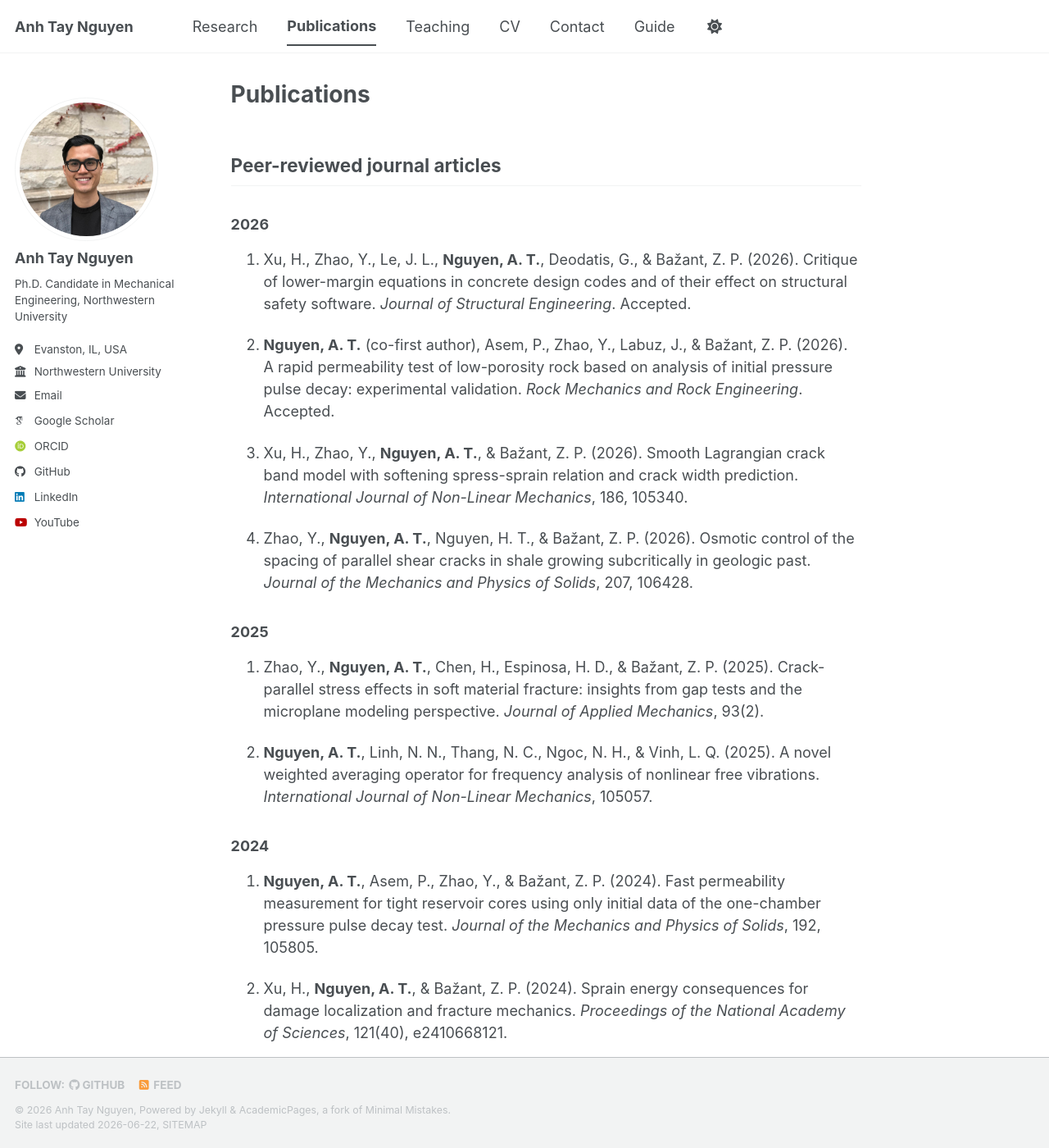
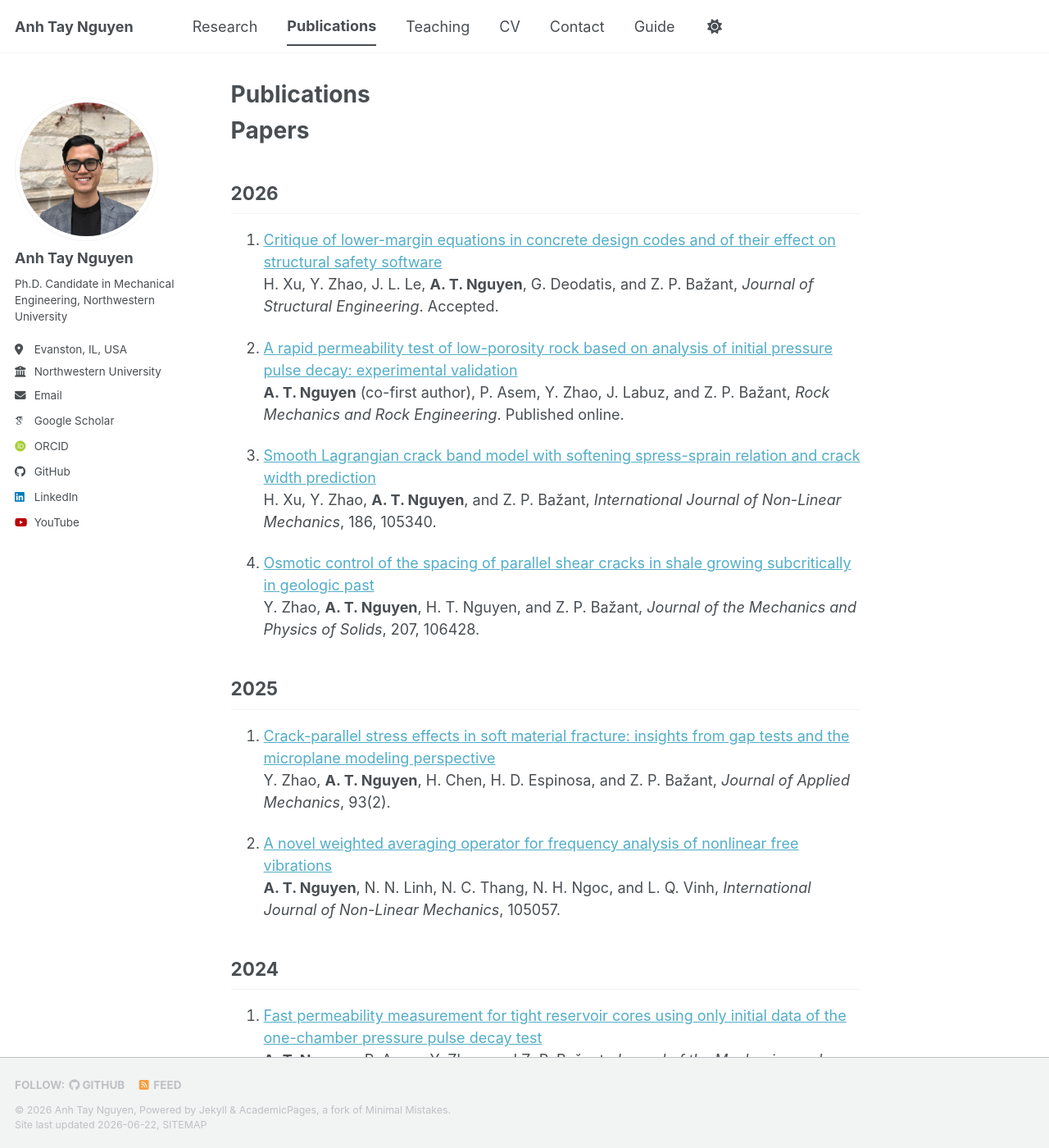
Before and after one commit to anhtaynguyen/anhtaynguyen.github.io, a Jekyll site: the page built from _pages/publications.md, in a window 1280 px wide and 1400 px high. Shown: the whole window at 82% size. Built offline with Jekyll 4.4.1, drawn with Linux system fonts in a browser that asks for light colours; some web fonts are replaced; a script bundle is joined from its source files by our own code; library files that are not in the unit come from our copies; some of the changed text lies outside the part shown.

Commit message:
Update publications.md

```diff
--- a/_pages/publications.md
+++ b/_pages/publications.md
@@ -4,92 +4,118 @@ permalink: /publications/
 author_profile: true
 ---
 
-## Peer-reviewed journal articles
+# Papers
 
-### 2026
+## 2026
 
-1. Xu, H., Zhao, Y., Le, J. L., **Nguyen, A. T.**, Deodatis, G., & Bažant, Z. P. (2026). Critique of lower-margin equations in concrete design codes and of their effect on structural safety software. *Journal of Structural Engineering*. Accepted.
+1. [Critique of lower-margin equations in concrete design codes and of their effect on structural safety software](#)
+   H. Xu, Y. Zhao, J. L. Le, **A. T. Nguyen**, G. Deodatis, and Z. P. Bažant, *Journal of Structural Engineering*. Accepted.
 
-2. **Nguyen, A. T.** (co-first author), Asem, P., Zhao, Y., Labuz, J., & Bažant, Z. P. (2026). A rapid permeability test of low-porosity rock based on analysis of initial pressure pulse decay: experimental validation. *Rock Mechanics and Rock Engineering*. Accepted.
+2. [A rapid permeability test of low-porosity rock based on analysis of initial pressure pulse decay: experimental validation](https://link.springer.com/article/10.1007/s00603-026-05517-9)
+   **A. T. Nguyen** (co-first author), P. Asem, Y. Zhao, J. Labuz, and Z. P. Bažant, *Rock Mechanics and Rock Engineering*. Published online.
 
-3. Xu, H., Zhao, Y., **Nguyen, A. T.**, & Bažant, Z. P. (2026). Smooth Lagrangian crack band model with softening spress-sprain relation and crack width prediction. *International Journal of Non-Linear Mechanics*, 186, 105340.
+3. [Smooth Lagrangian crack band model with softening spress-sprain relation and crack width prediction](https://doi.org/10.1016/j.ijnonlinmec.2026.105340)
+   H. Xu, Y. Zhao, **A. T. Nguyen**, and Z. P. Bažant, *International Journal of Non-Linear Mechanics*, 186, 105340.
 
-4. Zhao, Y., **Nguyen, A. T.**, Nguyen, H. T., & Bažant, Z. P. (2026). Osmotic control of the spacing of parallel shear cracks in shale growing subcritically in geologic past. *Journal of the Mechanics and Physics of Solids*, 207, 106428.
+4. [Osmotic control of the spacing of parallel shear cracks in shale growing subcritically in geologic past](https://www.sciencedirect.com/science/article/pii/S0022509625004028)
+   Y. Zhao, **A. T. Nguyen**, H. T. Nguyen, and Z. P. Bažant, *Journal of the Mechanics and Physics of Solids*, 207, 106428.
 
-### 2025
+## 2025
 
-5. Zhao, Y., **Nguyen, A. T.**, Chen, H., Espinosa, H. D., & Bažant, Z. P. (2025). Crack-parallel stress effects in soft material fracture: insights from gap tests and the microplane modeling perspective. *Journal of Applied Mechanics*, 93(2).
+1. [Crack-parallel stress effects in soft material fracture: insights from gap tests and the microplane modeling perspective](https://doi.org/10.1115/1.4070265)
+   Y. Zhao, **A. T. Nguyen**, H. Chen, H. D. Espinosa, and Z. P. Bažant, *Journal of Applied Mechanics*, 93(2).
 
-6. **Nguyen, A. T.**, Linh, N. N., Thang, N. C., Ngoc, N. H., & Vinh, L. Q. (2025). A novel weighted averaging operator for frequency analysis of nonlinear free vibrations. *International Journal of Non-Linear Mechanics*, 105057.
+2. [A novel weighted averaging operator for frequency analysis of nonlinear free vibrations](https://doi.org/10.1016/j.ijnonlinmec.2025.105057)
+   **A. T. Nguyen**, N. N. Linh, N. C. Thang, N. H. Ngoc, and L. Q. Vinh, *International Journal of Non-Linear Mechanics*, 105057.
 
-### 2024
+## 2024
 
-7. **Nguyen, A. T.**, Asem, P., Zhao, Y., & Bažant, Z. P. (2024). Fast permeability measurement for tight reservoir cores using only initial data of the one-chamber pressure pulse decay test. *Journal of the Mechanics and Physics of Solids*, 192, 105805.
+1. [Fast permeability measurement for tight reservoir cores using only initial data of the one-chamber pressure pulse decay test](https://doi.org/10.1016/j.jmps.2024.105805)
+   **A. T. Nguyen**, P. Asem, Y. Zhao, and Z. P. Bažant, *Journal of the Mechanics and Physics of Solids*, 192, 105805.
 
-8. Xu, H., **Nguyen, A. T.**, & Bažant, Z. P. (2024). Sprain energy consequences for damage localization and fracture mechanics. *Proceedings of the National Academy of Sciences*, 121(40), e2410668121.
+2. [Sprain energy consequences for damage localization and fracture mechanics](https://doi.org/10.1073/pnas.2410668121)
+   H. Xu, **A. T. Nguyen**, and Z. P. Bažant, *Proceedings of the National Academy of Sciences*, 121(40), e2410668121.
 
-9. Linh, N. N., **Nguyen, A. T.**, Thang, N. C., Anh, N. D., & Elishakoff, I. (2024). Extension of dual equivalent linearization to analysis of deterministic dynamic systems: part 2 — multi-parameter equivalent linearization. *Nonlinear Dynamics*, 112(20), 18001–18030.
+3. [Extension of dual equivalent linearization to analysis of deterministic dynamic systems: part 2 — multi-parameter equivalent linearization](https://doi.org/10.1007/s11071-024-09223-7)
+   N. N. Linh, **A. T. Nguyen**, N. C. Thang, N. D. Anh, and I. Elishakoff, *Nonlinear Dynamics*, 112(20), 18001–18030.
 
-10. Kienzler, R., **Nguyen, A. T.**, & Pak, Y. E. (2024). M-integral and energy-release rates: A didactical account. *Advanced Structured Materials*, 89–120.
+4. [M-integral and energy-release rates: A didactical account](https://doi.org/10.1007/978-3-031-56132-0_5)
+   R. Kienzler, **A. T. Nguyen**, and Y. E. Pak, *Advanced Structured Materials*, 89–120.
 
-### 2023
+## 2023
 
-11. **Nguyen, A. T.**, Xu, H., Matouš, K., & Bažant, Z. P. (2023). Smooth Lagrangian crack band model based on spress-sprain relation and Lagrange multiplier constraint of displacement gradient. *Journal of Applied Mechanics*, 91(3).
+1. [Smooth Lagrangian crack band model based on spress-sprain relation and Lagrange multiplier constraint of displacement gradient](https://asmedigitalcollection.asme.org/appliedmechanics/article/91/3/031007/1169714/Smooth-Lagrangian-Crack-Band-Model-Based-on-Spress)
+   **A. T. Nguyen**, H. Xu, K. Matouš, and Z. P. Bažant, *Journal of Applied Mechanics*, 91(3).
 
-12. Bažant, Z. P., & **Nguyen, A. T.** (2023). Osmotic pressure gradient effects on water diffusion in porous rock: Can they pervert permeability tests? *Journal of Applied Mechanics*, 90(12).
+2. [Osmotic pressure gradient effects on water diffusion in porous rock: Can they pervert permeability tests?](https://doi.org/10.1115/1.4063030)
+   Z. P. Bažant and **A. T. Nguyen**, *Journal of Applied Mechanics*, 90(12).
 
-### 2022
+## 2022
 
-13. Anh, N. D., Linh, N. N., Long, T. T., Thang, N. C., **Nguyen, A. T.**, & Elishakoff, I. (2022). Extension of dual equivalent linearization to analysis of deterministic dynamic systems. Part 1: Single-parameter equivalent linearization. *Nonlinear Dynamics*, 111(2), 997–1017.
+1. [Extension of dual equivalent linearization to analysis of deterministic dynamic systems. Part 1: Single-parameter equivalent linearization](https://doi.org/10.1007/s11071-022-07894-6)
+   N. D. Anh, N. N. Linh, T. T. Long, N. C. Thang, **A. T. Nguyen**, and I. Elishakoff, *Nonlinear Dynamics*, 111(2), 997–1017.
 
-14. **Nguyen, A. T.**, Thang, N. C., Long, T. T., Anh, N. D., Thang, P. M., & Thanh, N. X. (2022). A novel weighted local averaging for the Galerkin method with application to elastic buckling of Euler column. *International Journal for Computational Methods in Engineering Science and Mechanics*, 24(2), 128–142.
+2. [A novel weighted local averaging for the Galerkin method with application to elastic buckling of Euler column](https://www.tandfonline.com/doi/full/10.1080/15502287.2022.2080612)
+   **A. T. Nguyen**, N. C. Thang, T. T. Long, N. D. Anh, P. M. Thang, and N. X. Thanh, *International Journal for Computational Methods in Engineering Science and Mechanics*, 24(2), 128–142.
 
-### 2021
+## 2021
 
-15. Linh, N. N., **Nguyen, A. T.**, Manh, N. V., Tuan, V. A., Kuu, N. V., Anh, N. D., & Elishakoff, I. (2021). Efficiency of mono-stable piezoelectric Duffing energy harvester in the secondary resonances by averaging method, part 2: Super-harmonic resonance. *International Journal of Non-Linear Mechanics*, 137, 103817.
+1. [Efficiency of mono-stable piezoelectric Duffing energy harvester in the secondary resonances by averaging method, part 2: Super-harmonic resonance](https://doi.org/10.1016/j.ijnonlinmec.2021.103817)
+   N. N. Linh, **A. T. Nguyen**, N. V. Manh, V. A. Tuan, V. Kuu, N. D. Anh, and I. Elishakoff, *International Journal of Non-Linear Mechanics*, 137, 103817.
 
-16. **Nguyen, A. T.**, Seo, Y., Park, S.-H., & Pak, Y. E. (2021). Quantification of the effects of misfit strain on the energy states of zinc-blende spherical core/shell quantum dots. *Journal of the Korean Physical Society*, 79(1), 87–94.
+2. [Quantification of the effects of misfit strain on the energy states of zinc-blende spherical core/shell quantum dots](https://doi.org/10.1007/s40042-021-00175-2)
+   **A. T. Nguyen**, Y. Seo, S.-H. Park, and Y. E. Pak, *Journal of the Korean Physical Society*, 79(1), 87–94.
 
-### 2020
+## 2020
 
-17. Anh, N. D., Linh, N. N., Manh, N. V., Tuan, V. A., Kuu, N. V., **Nguyen, A. T.**, & Elishakoff, I. (2020). Efficiency of mono-stable piezoelectric Duffing energy harvester in the secondary resonances by averaging method. Part 1: Sub-harmonic resonance. *International Journal of Non-Linear Mechanics*, 126, 103537.
+1. [Efficiency of mono-stable piezoelectric Duffing energy harvester in the secondary resonances by averaging method. Part 1: Sub-harmonic resonance](https://doi.org/10.1016/j.ijnonlinmec.2020.103537)
+   N. D. Anh, N. N. Linh, N. V. Manh, V. A. Tuan, V. Kuu, **A. T. Nguyen**, and I. Elishakoff, *International Journal of Non-Linear Mechanics*, 126, 103537.
 
 ---
 
-## Book chapter
+# Book Chapter
 
-### 2024
+## 2024
 
-1. **Nguyen, A. T.**, Garnaik, S. S., Kienzler, R., & Pak, Y. E. (2024). Path-independent integrals and their applications in fracture and defect mechanics. In *Deformation and Fracture in Materials: Advances in Experimental and Computational Mechanics*.
+1. [Path-independent integrals and their applications in fracture and defect mechanics](https://www.taylorfrancis.com/chapters/edit/10.1201/9781003359364-11/path-independent-integrals-applications-fracture-defect-mechanics-anh-tay-nguyen-shubhada-garnaik-reinhold-kienzler-eugene-pak)
+   **A. T. Nguyen**, S. S. Garnaik, R. Kienzler, and Y. E. Pak, in *Deformation and Fracture in Materials: Advances in Experimental and Computational Mechanics*.
 
 ---
 
-## Peer-reviewed conference proceedings
+# Conference Proceedings
 
-### 2026
+## 2026
 
-1. **Nguyen, A. T.**, Zhao, Y., Niu, Y., & Bažant, Z. P. (2026). Rapid in-situ permeability estimation of reservoir rocks from fall-off tests using a parabolic approximation of axisymmetric diffusion. *60th U.S. Rock Mechanics/Geomechanics Symposium*, Tucson, Arizona, USA. American Rock Mechanics Association.
+1. Rapid in-situ permeability estimation of reservoir rocks from fall-off tests using a parabolic approximation of axisymmetric diffusion
+   **A. T. Nguyen**, Y. Zhao, Y. Niu, and Z. P. Bažant, *60th U.S. Rock Mechanics/Geomechanics Symposium*, Tucson, Arizona, USA. American Rock Mechanics Association.
 
-### 2025
+## 2025
 
-2. Xu, H., **Nguyen, A. T.**, Zhao, Y., & Bažant, Z. P. (2025). A poromechanical model for the branching of hydraulic fractures in rocks with pre-existing weak layers. *59th U.S. Rock Mechanics/Geomechanics Symposium*, Santa Fe, New Mexico, USA. American Rock Mechanics Association.
+1. [A poromechanical model for the branching of hydraulic fractures in rocks with pre-existing weak layers](https://onepetro.org/ARMAUSRMS/proceedings-abstract/ARMA25/ARMA25/786316)
+   H. Xu, **A. T. Nguyen**, Y. Zhao, and Z. P. Bažant, *59th U.S. Rock Mechanics/Geomechanics Symposium*, Santa Fe, New Mexico, USA. American Rock Mechanics Association.
 
-3. **Nguyen, A. T.**, Asem, P., Matter, J., Labuz, J. F., & Bažant, Z. P. (2025). Fast permeability measurements of tight rock: Theoretical study and experimental validation. *59th U.S. Rock Mechanics/Geomechanics Symposium*, Santa Fe, New Mexico, USA. American Rock Mechanics Association.
+2. [Fast permeability measurements of tight rock: Theoretical study and experimental validation](https://onepetro.org/ARMAUSRMS/proceedings-abstract/ARMA25/ARMA25/786401)
+   **A. T. Nguyen**, P. Asem, J. Matter, J. F. Labuz, and Z. P. Bažant, *59th U.S. Rock Mechanics/Geomechanics Symposium*, Santa Fe, New Mexico, USA. American Rock Mechanics Association.
 
-### 2024
+## 2024
 
-4. Asem, P., **Nguyen, A. T.**, Bažant, Z. P., Matter, J., & Labuz, J. F. (2024). Permeability of serpentinized harzburgite and its implications on mineral carbon storage. *58th U.S. Rock Mechanics/Geomechanics Symposium*, Golden, Colorado, USA. American Rock Mechanics Association.
+1. [Permeability of serpentinized harzburgite and its implications on mineral carbon storage](https://onepetro.org/ARMAUSRMS/proceedings-abstract/ARMA24/ARMA24/549146)
+   P. Asem, **A. T. Nguyen**, Z. P. Bažant, J. Matter, and J. F. Labuz, *58th U.S. Rock Mechanics/Geomechanics Symposium*, Golden, Colorado, USA. American Rock Mechanics Association.
 
-5. Bažant, Z. P., **Nguyen, A. T.**, Xu, H., Asem, P., & Labuz, J. F. (2024). Hydraulic crack propagation and rock permeability under osmotic pressure gradients with implications for deep CO₂ sequestration and fracking. *58th U.S. Rock Mechanics/Geomechanics Symposium*, Golden, Colorado, USA. American Rock Mechanics Association.
+2. [Hydraulic crack propagation and rock permeability under osmotic pressure gradients with implications for deep CO₂ sequestration and fracking](https://onepetro.org/ARMAUSRMS/proceedings-abstract/ARMA24/ARMA24/549345)
+   Z. P. Bažant, **A. T. Nguyen**, H. Xu, P. Asem, and J. F. Labuz, *58th U.S. Rock Mechanics/Geomechanics Symposium*, Golden, Colorado, USA. American Rock Mechanics Association.
 
-### 2023
+## 2023
 
-6. Bažant, Z. P., Xu, H., **Nguyen, A. T.**, Carey, J. W., & Khan, M. (2023). The prospect of massive sequestration of atmospheric CO₂ in deep formations of basalt or peridotite appraised by fracture, diffusion and osmosis analysis. *57th U.S. Rock Mechanics/Geomechanics Symposium*, Atlanta, Georgia, USA. American Rock Mechanics Association.
+1. [The prospect of massive sequestration of atmospheric CO₂ in deep formations of basalt or peridotite appraised by fracture, diffusion and osmosis analysis](https://onepetro.org/ARMAUSRMS/proceedings-abstract/ARMA23/All-ARMA23/532104)
+   Z. P. Bažant, H. Xu, **A. T. Nguyen**, J. W. Carey, and M. Khan, *57th U.S. Rock Mechanics/Geomechanics Symposium*, Atlanta, Georgia, USA. American Rock Mechanics Association.
 
 ---
 
-## Manuscripts in preparation
+# Manuscripts in Preparation
 
-1. **Nguyen, A. T.**, Xu, H., Zhao, Y., & Bažant, Z. P. A poromechanical model for hydraulic fracture branching in rocks with pre-existing weak layers and crack-parallel stress.
+1. A poromechanical model for hydraulic fracture branching in rocks with pre-existing weak layers and crack-parallel stress
+   **A. T. Nguyen**, H. Xu, Y. Zhao, and Z. P. Bažant. Manuscript in preparation.
 
-2. **Nguyen, A. T.**, Zhao, Y., Chen, H., Espinosa, H. D., & Bažant, Z. P. Experimental and numerical characterization of crack-parallel stress effects on mode-I fracture of shale. Target journal: *Journal of the Mechanics and Physics of Solids*.
+2. Experimental and numerical characterization of crack-parallel stress effects on mode-I fracture of shale
+   **A. T. Nguyen**, Y. Zhao, H. Chen, H. D. Espinosa, and Z. P. Bažant. Manuscript in preparation.
```
